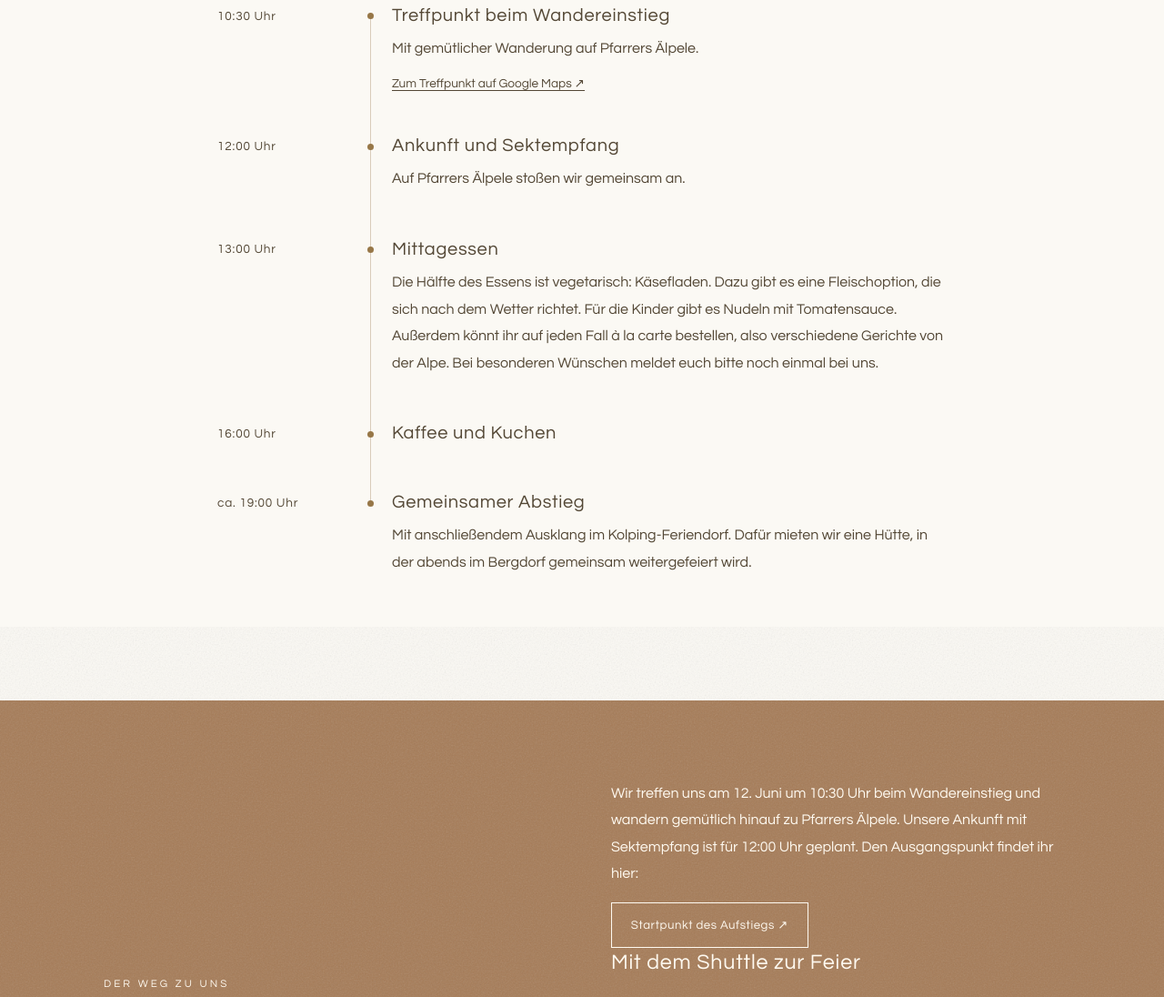
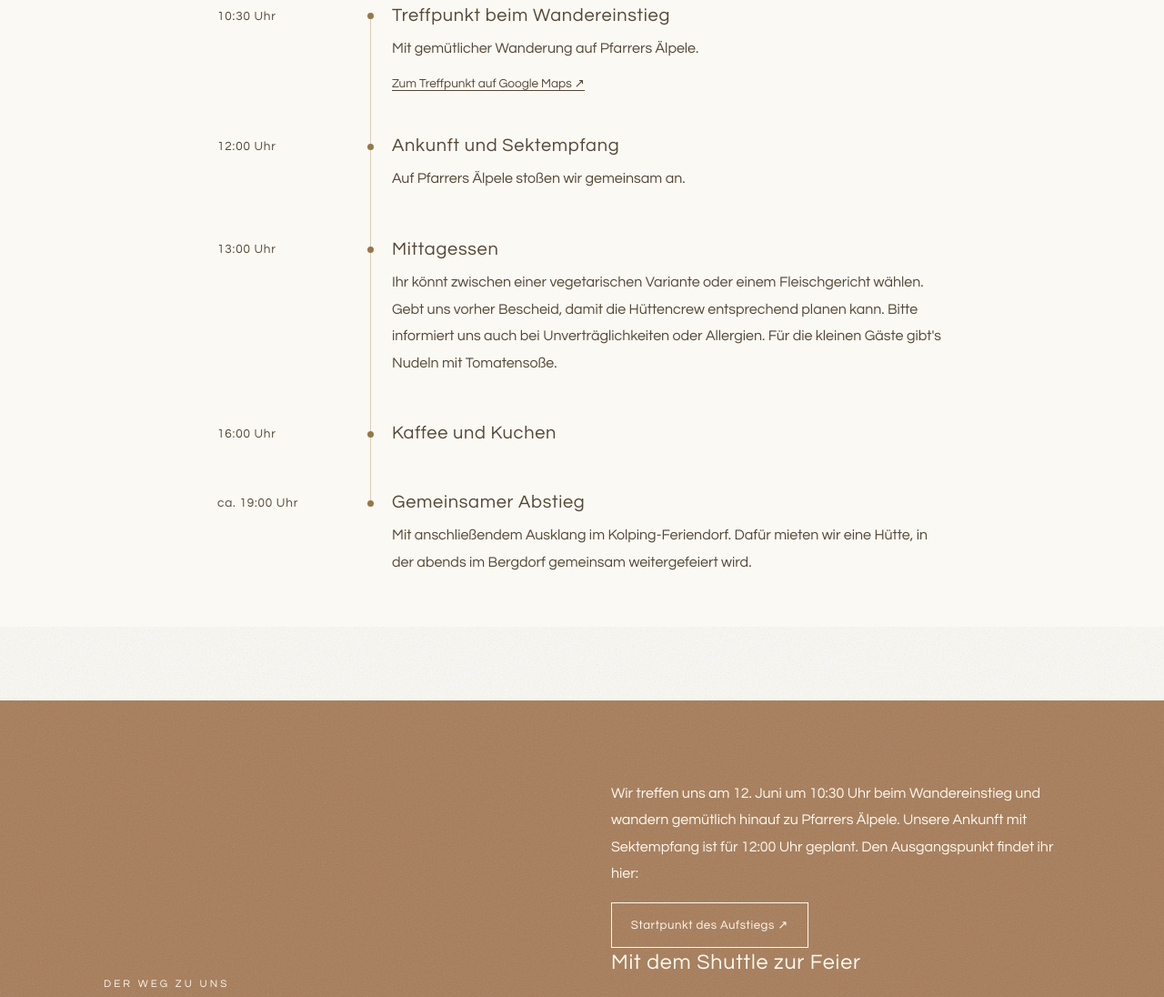
Before and after one commit to paulzierep/Natalie-und-Paul-Hochzeit-2-0-2027, a plain HTML site: page index.html in a window 1280 px wide. Shown: the part 2375-3471 px from the top of the page at 91% size. Drawn offline with Linux system fonts and the light colour scheme.

Commit message:
Text zum Mittagessen neu fassen
Co-Authored-By: Claude Sonnet 5.5 <noreply@anthropic.com>

```diff
--- a/index.html
+++ b/index.html
@@ -58,7 +58,7 @@
       <ol class="zeitplan">
         <li><time datetime="2027-06-12T10:30">10:30 Uhr</time><div><h3>Treffpunkt beim Wandereinstieg</h3><p>Mit gemütlicher Wanderung auf Pfarrers Älpele.</p><a href="https://maps.app.goo.gl/ZvrrkcyxLTmNJi4U7" target="_blank" rel="noopener noreferrer">Zum Treffpunkt auf Google Maps ↗<span class="sr-only"> (öffnet in einem neuen Tab)</span></a></div></li>
         <li><time datetime="2027-06-12T12:00">12:00 Uhr</time><div><h3>Ankunft und Sektempfang</h3><p>Auf Pfarrers Älpele stoßen wir gemeinsam an.</p></div></li>
-        <li><time datetime="2027-06-12T13:00">13:00 Uhr</time><div><h3>Mittagessen</h3><p>Die Hälfte des Essens ist vegetarisch: Käsefladen. Dazu gibt es eine Fleischoption, die sich nach dem Wetter richtet. Für die Kinder gibt es Nudeln mit Tomatensauce. Außerdem könnt ihr auf jeden Fall à la carte bestellen, also verschiedene Gerichte von der Alpe. Bei besonderen Wünschen meldet euch bitte noch einmal bei uns.</p></div></li>
+        <li><time datetime="2027-06-12T13:00">13:00 Uhr</time><div><h3>Mittagessen</h3><p>Ihr könnt zwischen einer vegetarischen Variante oder einem Fleischgericht wählen. Gebt uns vorher Bescheid, damit die Hüttencrew entsprechend planen kann. Bitte informiert uns auch bei Unverträglichkeiten oder Allergien. Für die kleinen Gäste gibt's Nudeln mit Tomatensoße.</p></div></li>
         <li><time datetime="2027-06-12T16:00">16:00 Uhr</time><div><h3>Kaffee und Kuchen</h3></div></li>
         <li><time datetime="2027-06-12T19:00">ca. 19:00 Uhr</time><div><h3>Gemeinsamer Abstieg</h3><p>Mit anschließendem Ausklang im Kolping-Feriendorf. Dafür mieten wir eine Hütte, in der abends im Bergdorf gemeinsam weitergefeiert wird.</p></div></li>
       </ol>
```
Also changed, not shown: 1 other file.
